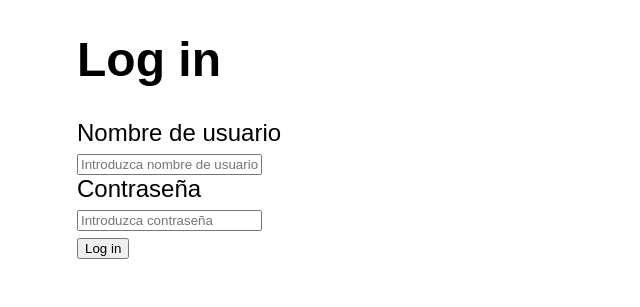
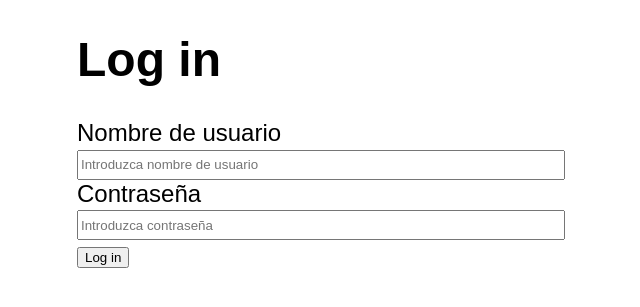
Before and after one commit to javlintor/bakery_management, a Django app: a page that uses manolibakes/core/templates/core/_base.html in a window 1280 px wide. Shown: the part 54-361 px from the top of the page, without its empty margins (179-819 px from the left). Run offline with Django 4.2, Linux system fonts and the light colour scheme; parts of the project's set-up code (start-up, migrations or seed data) failed here and were passed over.

Commit message:
Styles in login form

```diff
--- a/manolibakes/core/templates/core/_base.html
+++ b/manolibakes/core/templates/core/_base.html
@@ -15,6 +15,7 @@
             href="{% static 'images/logo.webp' %}"
     />
     <link rel="stylesheet" href="{% static 'core/style.css' %}"/>
+    <link rel="stylesheet" href="{% static 'members/style.css' %}"/>
     <link rel="preconnect" href="https://fonts.googleapis.com">
     <link rel="preconnect" href="https://fonts.gstatic.com" crossorigin>
     <link href="https://fonts.googleapis.com/css2?family=Noto+Sans+NKo+Unjoined&family=Young+Serif&display=swap" rel="stylesheet">
--- a/manolibakes/members/forms.py
+++ b/manolibakes/members/forms.py
@@ -7,6 +7,7 @@
         widget=forms.TextInput(
             attrs={
                 "placeholder": "Introduzca nombre de usuario",
+                "class": "form-field"
             }
         )
     )
@@ -14,6 +15,7 @@
         widget=forms.PasswordInput(
             attrs={
                 "placeholder": "Introduzca contraseña",
+                "class": "form-field"
             }
         )
     )
--- /dev/null
+++ b/manolibakes/members/static/members/style.css
@@ -0,0 +1,4 @@
+.form-field {
+    width: 20rem;
+    height: 1rem;
+}
```
